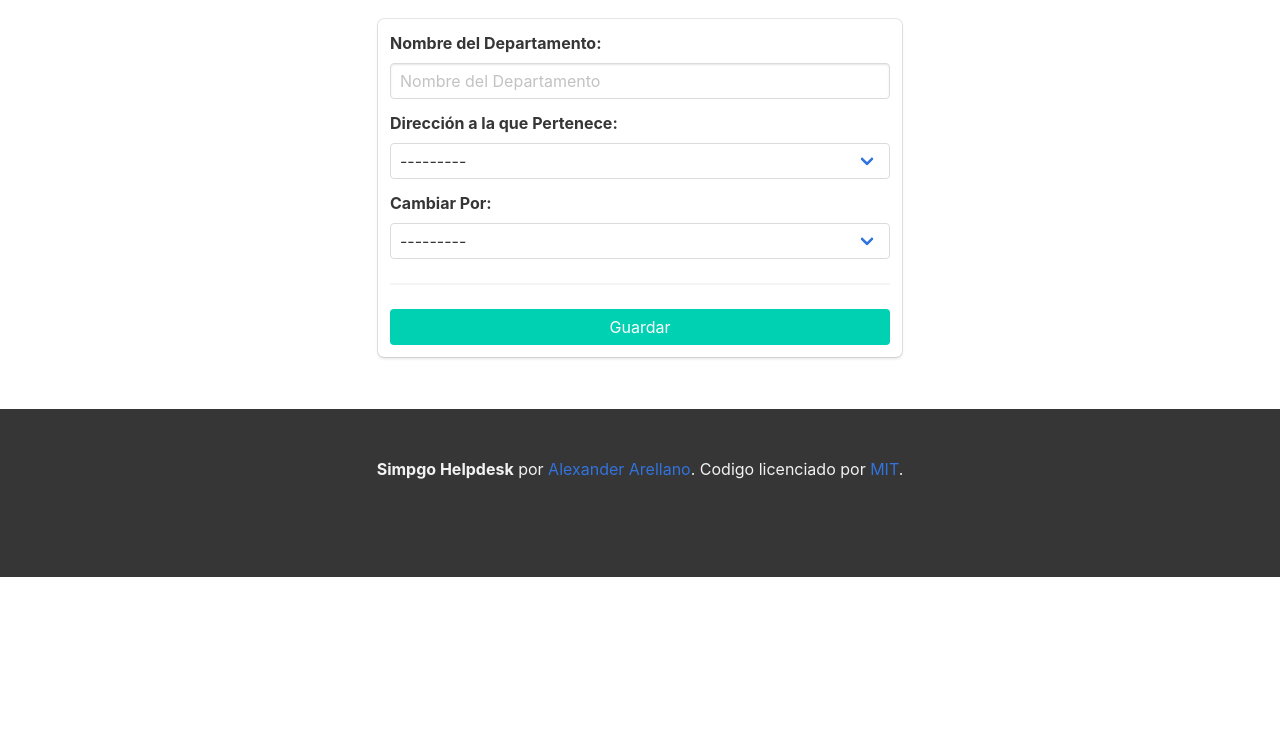
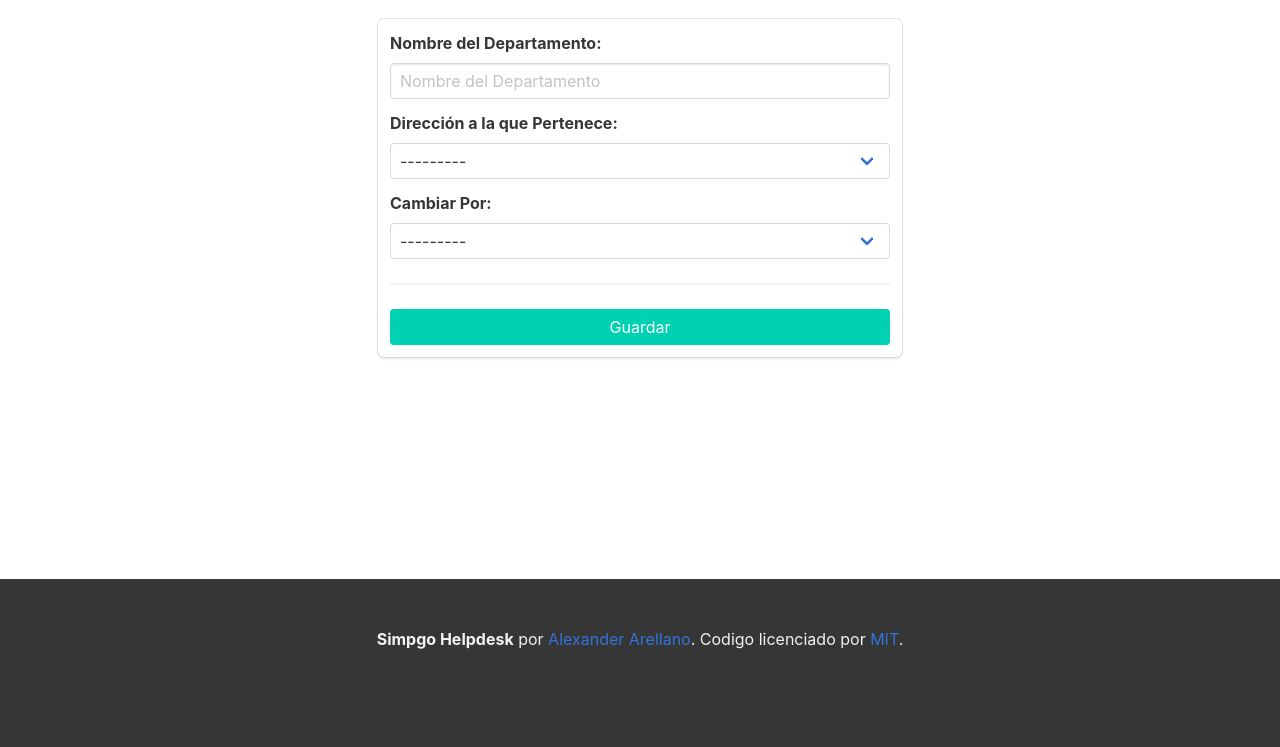
Before and after one commit to aarellanoj/Simpgo, a Django app: page /departments/create-department/ in a window 1280 px wide. Shown: the part 214-961 px from the top of the page. Before the commit the page ends 791 px from the top, so only its background shows below. Run offline with Django 3.2, Linux system fonts and the light colour scheme; the visitor is signed in with stand-in values (Sample User, id 1); data that the repository does not hold is empty; parts of the project's set-up code (start-up, migrations or seed data) failed here and were passed over; some libraries are stand-ins or nearby versions.

Commit message:
Cambio a Plantillas por Footer

```diff
--- a/simpgo_app/templates/simpgo_app/account.html
+++ b/simpgo_app/templates/simpgo_app/account.html
@@ -26,7 +26,7 @@
   </section>
 {% endblock %}
 {% block body_block %}
-  <div class="container" style="padding:2em; margin:2em;">
+  <div class="container" style="padding:2em; margin:2em; width: auto; min-height: calc(100vh - 84px - 168px);">
     <div class="columns">
       <div class="column is-6 is-offset-3 box">
         <form enctype="multipart/form-data" action="./" method="POST">{% csrf_token %}
--- a/simpgo_app/templates/simpgo_app/all_tickets.html
+++ b/simpgo_app/templates/simpgo_app/all_tickets.html
@@ -31,7 +31,7 @@
   </section>
 {% endblock %}
 {% block body_body %}
-    <div class="container" style="padding:1em; margin:0.3em;">
+    <div class="container" style="padding:1em; margin:0.3em; width: auto; min-height: calc(100vh - 84px - 168px);">
       {% if tickets %}
       <div class="columns">
         <div class="column is-12 box">
--- a/simpgo_app/templates/simpgo_app/base.html
+++ b/simpgo_app/templates/simpgo_app/base.html
@@ -179,6 +179,7 @@
         {% block body_body%}
         {% endblock %}
       </div>
+  </body>
   <footer class="footer" style="background-color:#363636;" >
     <div class="content has-text-centered is-dark">
       <p style="color:#f2f2f2;">
@@ -187,7 +188,6 @@
       </p>
     </div>
   </footer>
-  </body>
   {% block script %}
   {% endblock %}
 </html>
--- a/simpgo_app/templates/simpgo_app/create_edit_department.html
+++ b/simpgo_app/templates/simpgo_app/create_edit_department.html
@@ -14,7 +14,7 @@
 {% endblock %}
 {% block body_body %}
   {% if department_form %}
-    <div class="container" style="padding:2em; margin:2em;" >
+    <div class="container" style="padding:2em; margin:2em; width: auto; min-height: calc(100vh - 84px - 168px);" >
         <div class="columns">
             <div class="column is-6 is-offset-3 box">
                 <form action="./" method="post">{% csrf_token %}
@@ -54,7 +54,7 @@
     </div>
   {% endif %}
   {% if management_form %}
-    <div class="container" style="padding:2em; margin:2em;" >
+    <div class="container" style="padding:2em; margin:2em; width: auto; min-height: calc(100vh - 84px - 168px);" >
         <div class="columns">
             <div class="column is-6 is-offset-3 box">
                 <form action="./" method="post">{% csrf_token %}
--- a/simpgo_app/templates/simpgo_app/department.html
+++ b/simpgo_app/templates/simpgo_app/department.html
@@ -23,7 +23,7 @@
   </section>
 {% endblock %}
 {% block body_body %}
-    <div class="container" style="padding:2em; margin:2em;">
+    <div class="container" style="padding:2em; margin:2em; width: auto; min-height: calc(100vh - 84px - 168px);">
       <div class="columns">
         <div class="column is-10 is-offset-1 is box">
           <center>
--- a/simpgo_app/templates/simpgo_app/login.html
+++ b/simpgo_app/templates/simpgo_app/login.html
@@ -1,6 +1,6 @@
 {% extends 'simpgo_app/base.html' %}
 {% block body_block %}
-  <div class="container" style="padding:2em; margin:2em;">
+  <div class="container" style="padding:2em; margin:2em;width: auto; min-height: calc(100vh - 84px - 168px);">
     <div class="columns">
         <div class="column is-4 is-offset-4 box">
             <form method="post" action="{% url 'user_login' %}">{% csrf_token %}
--- a/simpgo_app/templates/simpgo_app/my_tickets.html
+++ b/simpgo_app/templates/simpgo_app/my_tickets.html
@@ -32,7 +32,7 @@
 {% block body_body %}
   {% if user.is_authenticated %}
 
-    <div class="container" style="padding:1em 2em 2em 2em; margin:0em 2em 2em 2em;">
+    <div class="container" style="padding:1em 2em 2em 2em; margin:0em 2em 0em 2em; width: auto; min-height: calc(100vh - 84px - 168px);">
         <div class="tabs">
             <ul>
               <li {% if 'in-process' in request.get_full_path %} class="is-active" {% endif %} >
--- a/simpgo_app/templates/simpgo_app/registration.html
+++ b/simpgo_app/templates/simpgo_app/registration.html
@@ -13,7 +13,7 @@
     </div>
   </section>
   {% else %}
-    <div class="container" style="padding:2em; margin:2em;">
+    <div class="container" style="padding:2em; margin:2em; width: auto; min-height: calc(100vh - 84px - 168px);">
       <div class="columns">
         <div class="column is-6 is-offset-3 box">
           {% if user_form.errors %}
--- a/simpgo_app/templates/simpgo_app/supervise_ticket.html
+++ b/simpgo_app/templates/simpgo_app/supervise_ticket.html
@@ -14,7 +14,7 @@
 {% endblock %}
 {% block body_body %}
 {% if tickets_sup %}
-  <div class="container" style="padding:2em; margin:2em;">
+  <div class="container" style="padding:2em; margin:2em; width: auto; min-height: calc(100vh - 84px - 168px);">
       <div class="columns">
         <div class="column is-8 is-offset-2">
           <center>
@@ -67,9 +67,11 @@
       {% endif %}
 
       {% if not tickets_sup %}
+        <div style="width: auto; min-height: calc(100vh - 84px - 168px);">
           <div class="notification is-primary is-fullwidth is-fullheight" style="padding:2em; margin:2em;">
             <h3 class="is-title is-3">Felicidades no tienes ningun Ticket para Supervisión.</h3>
           </div>
+        </div>
       {% endif %}
     </div>
 {% endblock %}
--- a/simpgo_app/templates/simpgo_app/ticket_view.html
+++ b/simpgo_app/templates/simpgo_app/ticket_view.html
@@ -33,7 +33,7 @@
   </section>
 {% endblock %}
 {% block body_block %}
-    <div class="container box" style="padding:2em; margin:2em 2em 0.5em 2em;">
+    <div class="container box" style="padding:2em; margin:2em 2em 0.5em 2em; ">
         <nav class="level">
           <div class="level-item has-text-centered">
             <div>
--- a/simpgo_app/templates/simpgo_app/users.html
+++ b/simpgo_app/templates/simpgo_app/users.html
@@ -22,7 +22,7 @@
   </section>
 {% endblock %}
 {% block body_body %}
-    <div class="container" style="padding:2em; margin:2em;">
+    <div class="container" style="padding:2em; margin:2em; width: auto; min-height: calc(100vh - 84px - 168px);">
       <div class="columns">
         <div class="column is-8 is-offset-2">
           <center>
```
Lines whose indentation alone changed are shown as unchanged.
